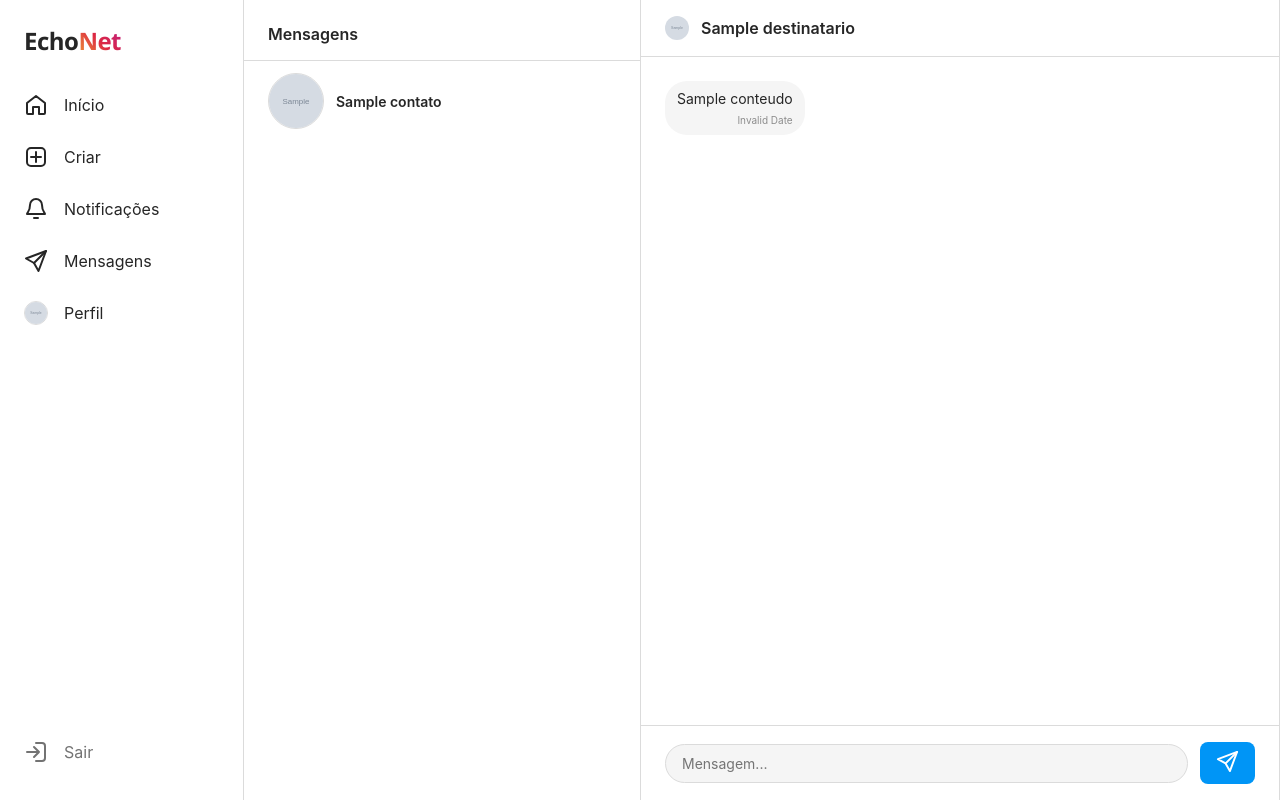
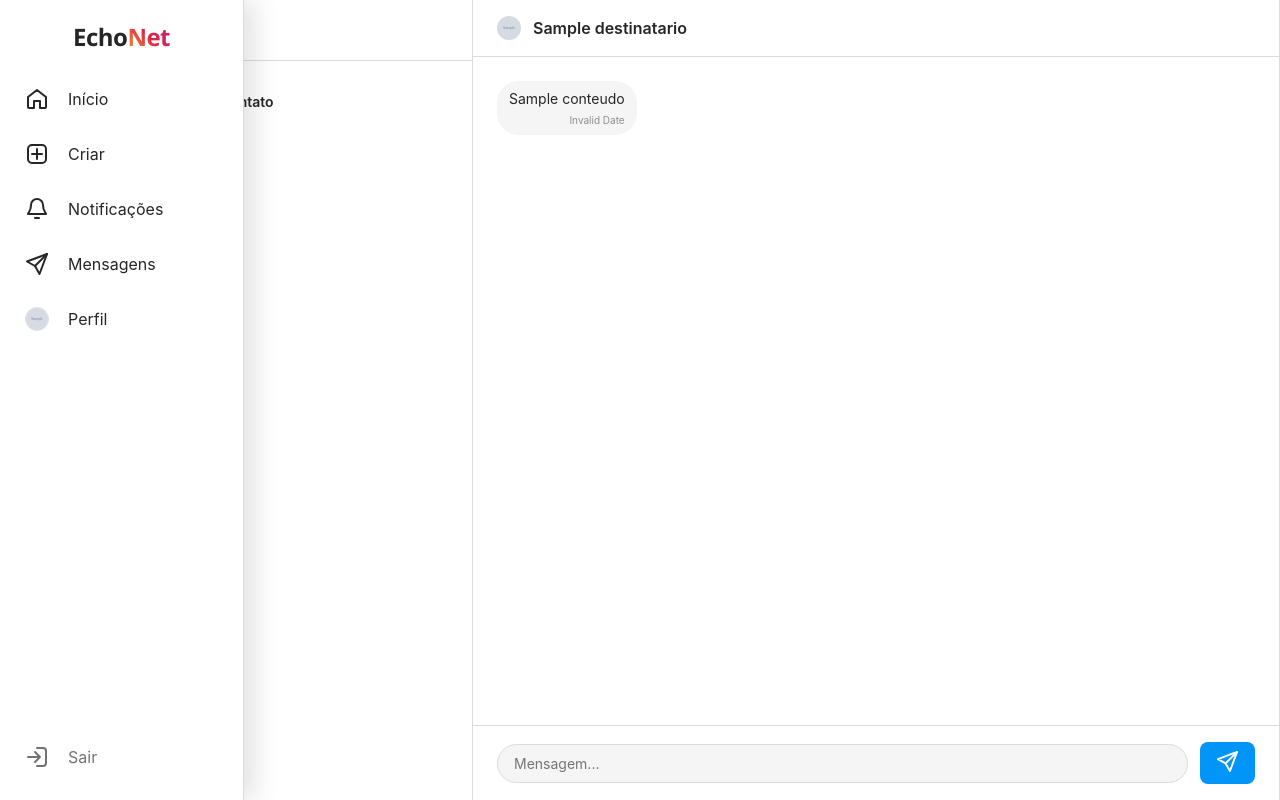
Before and after one commit to Carlin233/EchoNet, a Node project: template views/mensagens.ejs in a window 1280 px wide. Run offline with Node 20 templates, Linux system fonts and the light colour scheme; the template is opened without the code that fills it: most values are stand-ins (such as "Sample title", 1, 10 or a date in 2020); grey boxes marked "Sample" are stand-in pictures; some libraries are stand-ins or nearby versions.

Commit message:
Adicionar notificacoes com som e menu estilo Instagram

```diff
--- /dev/null
+++ b/public/css/echonet-enhancements.css
@@ -0,0 +1,151 @@
+/* EchoNet: navegação compacta com expansão ao passar o mouse + avisos em tempo real.
+   Carregar APÓS mobile-optimizations.css para preservar a barra inferior no celular. */
+@media (min-width: 769px) {
+  :root { --echonet-compact-sidebar: 76px; --echonet-open-sidebar: 244px; }
+  .sidebar {
+    width: var(--echonet-compact-sidebar);
+    padding: 12px 10px 18px;
+    align-items: stretch;
+    z-index: 1003;
+    overflow: visible;
+    box-shadow: none;
+    transition: width 190ms ease, box-shadow 190ms ease;
+  }
+  .sidebar:is(:hover, :focus-within) {
+    width: var(--echonet-open-sidebar);
+    box-shadow: 10px 0 26px rgba(0,0,0,.12);
+  }
+  .app-content { margin-left: var(--echonet-compact-sidebar) !important; }
+  .sidebar-brand {
+    min-height: 62px;
+    padding: 7px 7px 20px;
+    justify-content: center;
+    white-space: nowrap;
+  }
+  .sidebar-brand .brand-mark {
+    display: grid;
+    flex: 0 0 40px;
+    width: 40px;
+    height: 40px;
+    place-items: center;
+    background: var(--ig-gradient);
+    color: white;
+    font-size: 27px;
+    font-weight: 800;
+    border-radius: 13px;
+  }
+  .sidebar-brand .brand-full { display: none; }
+  .sidebar:is(:hover, :focus-within) .sidebar-brand .brand-mark { display: none; }
+  .sidebar:is(:hover, :focus-within) .sidebar-brand .brand-full { display: inline; }
+  .sidebar-nav { align-items: stretch; width: 100%; gap: 5px; }
+  .sidebar .logout-form { width: 100%; margin-top: auto; }
+  .sidebar-nav > .sidebar-link, .sidebar .logout-form > .sidebar-link {
+    display: flex;
+    justify-content: flex-start;
+    gap: 0;
+    align-items: center;
+    width: 100%;
+    height: 50px;
+    min-height: 50px;
+    padding: 0 15px;
+    white-space: nowrap;
+    border-radius: 12px;
+    position: relative;
+  }
+  .sidebar:is(:hover, :focus-within) .sidebar-nav > .sidebar-link,
+  .sidebar:is(:hover, :focus-within) .logout-form > .sidebar-link { gap: 19px; }
+  .sidebar .sidebar-link .sidebar-label {
+    display: inline-block;
+    visibility: hidden;
+    max-width: 0;
+    opacity: 0;
+    overflow: hidden;
+    transition: opacity 120ms ease;
+  }
+  .sidebar:is(:hover, :focus-within) .sidebar-link .sidebar-label {
+    visibility: visible;
+    max-width: 155px;
+    opacity: 1;
+  }
+  .sidebar .sidebar-link .nav-icon,
+  .sidebar .sidebar-profile-avatar { flex: 0 0 24px; width: 24px; height: 24px; }
+  .sidebar .sidebar-profile-avatar { border-radius: 50%; object-fit: cover; }
+  .sidebar .notification-nav-button .notification-badge:not([hidden]) {
+    position: absolute;
+    top: 2px;
+    right: auto;
+    left: 31px;
+    margin: 0;
+    min-width: 18px;
+    height: 18px;
+    padding: 1px 4px;
+  }
+  .sidebar:is(:hover, :focus-within) .notification-nav-button .notification-badge:not([hidden]) {
+    left: auto;
+    right: 10px;
+    top: 15px;
+  }
+  .notifications-panel { left: calc(var(--echonet-compact-sidebar) + 12px); }
+}
+@media (max-width: 768px) {
+  .sidebar-brand .brand-mark { display: none; }
+  .sidebar .sidebar-label { display: none !important; }
+  .notifications-panel { left: 0; }
+}
+.notification-sound-toggle {
+  border: 1px solid var(--border) !important;
+  padding: 7px 9px !important;
+  border-radius: 9px;
+  white-space: nowrap;
+  background: var(--bg-elevated) !important;
+  color: var(--text-primary) !important;
+  font-size: 12px !important;
+}
+.notification-sound-toggle[aria-pressed="false"] { opacity: .72; }
+.notification-toast-host {
+  position: fixed;
+  top: 20px;
+  right: 20px;
+  width: min(360px, calc(100vw - 24px));
+  display: flex;
+  flex-direction: column;
+  gap: 10px;
+  z-index: 1050;
+  pointer-events: none;
+}
+.notification-toast {
+  pointer-events: auto;
+  display: flex;
+  align-items: center;
+  gap: 11px;
+  min-height: 76px;
+  padding: 12px;
+  border-radius: 15px;
+  border: 1px solid var(--border);
+  background: var(--bg-card);
+  color: var(--text-primary);
+  box-shadow: 0 9px 32px rgba(0,0,0,.18);
+  animation: echonet-toast-in 210ms ease-out both;
+}
+.notification-toast-avatar { width: 40px; height: 40px; border-radius: 50%; object-fit: cover; flex: 0 0 40px; }
+.notification-toast-body { display: flex; flex: 1; min-width: 0; flex-direction: column; gap: 4px; }
+.notification-toast-heading { font-size: 13px; }
+.notification-toast-message { font-size: 13px; line-height: 1.35; overflow-wrap: anywhere; }
+.notification-toast-open { color: var(--accent); text-decoration: none; font-size: 13px; font-weight: 700; padding: 8px 2px; }
+.notification-toast-close { flex: 0 0 28px; width: 28px; height: 28px; background: none; border: none; color: var(--text-secondary); cursor: pointer; font-size: 22px; }
+@keyframes echonet-toast-in { from { opacity: 0; transform: translateY(-10px); } to { opacity: 1; transform: translateY(0); } }
+@media (max-width: 768px) {
+  .notification-toast-host {
+    top: calc(var(--mobile-header-height, 52px) + 10px);
+    right: 10px;
+    width: calc(100vw - 20px);
+  }
+  .notification-toast { min-height: 72px; }
+  .notifications-actions { gap: 6px; }
+  .notifications-header { flex-wrap: wrap; }
+  .notification-sound-toggle { font-size: 11px !important; padding: 6px !important; }
+}
+@media (prefers-reduced-motion: reduce) {
+  .sidebar, .sidebar .sidebar-label { transition: none !important; }
+  .notification-toast { animation: none; }
+}
--- a/views/index.ejs
+++ b/views/index.ejs
@@ -7,6 +7,7 @@
   <link rel="stylesheet" href="https://cdnjs.cloudflare.com/ajax/libs/font-awesome/6.5.0/css/all.min.css" />
   <link rel="stylesheet" href="/css/stories-notifications.css" /><link rel="stylesheet" href="/css/global.css" /><link rel="stylesheet" href="/css/sidebar.css" /><link rel="stylesheet" href="/css/feed.css" /><link rel="stylesheet" href="/css/modal.css" /><link rel="stylesheet" href="/css/responsive.css" /><link rel="stylesheet" href="/css/functions.css" />
   <link rel="stylesheet" href="/css/mobile-optimizations.css" />
+  <link rel="stylesheet" href="/css/echonet-enhancements.css?v=20261120" />
 </head>
 <body class="app-layout">
   <%- include('partials/sidebar') %>
@@ -43,6 +44,6 @@
   <%- include('partials/modal-post') %>
   <%- include('partials/notifications') %>
   <%- include('partials/stories') %>
-  <script src="/js/common.js" defer></script><script src="/js/notifications.js" defer></script><script src="/js/stories.js" defer></script><script src="/js/feed.js?v=mobile-202611" defer></script>
+  <script src="/js/common.js" defer></script><script src="/js/notifications.js?v=20261120" defer></script><script src="/js/stories.js" defer></script><script src="/js/feed.js?v=mobile-202611" defer></script>
 </body>
 </html>
--- a/views/mensagens.ejs
+++ b/views/mensagens.ejs
@@ -15,6 +15,7 @@
   <link rel="stylesheet" href="/css/responsive.css" />
   <link rel="stylesheet" href="/css/functions.css" />
   <link rel="stylesheet" href="/css/mobile-optimizations.css" />
+  <link rel="stylesheet" href="/css/echonet-enhancements.css?v=20261120" />
 </head>
 <body class="app-layout chat-layout <%= destinatario ? 'chat-conversation' : 'chat-list' %>">
   <%- include('partials/sidebar') %>
@@ -102,7 +103,7 @@
   <%- include('partials/modal-post') %>
   <%- include('partials/notifications') %>
 
-  <script src="/js/common.js" defer></script><script src="/js/notifications.js" defer></script>
+  <script src="/js/common.js" defer></script><script src="/js/notifications.js?v=20261120" defer></script>
   <script src="/js/chat.js?v=mobile-202611" defer></script>
 </body>
 </html>
--- a/views/partials/notifications.ejs
+++ b/views/partials/notifications.ejs
@@ -1,5 +1,6 @@
 <div class="notifications-backdrop" id="notificationsBackdrop" hidden></div>
 <section class="notifications-panel" id="notificationsPanel" role="dialog" aria-modal="false" aria-label="Notificações" hidden>
-  <header class="notifications-header"><h2>Notificações</h2><div class="notifications-actions"><button type="button" id="notificationsReadAll" title="Marcar tudo como lido">Marcar lidas</button><button type="button" id="notificationsClose" aria-label="Fechar notificações"><span aria-hidden="true">&times;</span></button></div></header>
+  <header class="notifications-header"><h2>Notificações</h2><div class="notifications-actions"><button type="button" id="notificationsSoundToggle" class="notification-sound-toggle" aria-pressed="true" title="Ativar ou silenciar o som">🔊 Som ligado</button><button type="button" id="notificationsReadAll" title="Marcar tudo como lido">Marcar lidas</button><button type="button" id="notificationsClose" aria-label="Fechar notificações"><span aria-hidden="true">&times;</span></button></div></header>
   <div class="notifications-items" id="notificationsItems" aria-live="polite"><p>Carregando...</p></div>
 </section>
+<div class="notification-toast-host" id="notificationToasts" role="status" aria-live="polite" aria-label="Avisos novos"></div>
--- a/views/partials/sidebar.ejs
+++ b/views/partials/sidebar.ejs
@@ -1,30 +1,30 @@
-<aside class="sidebar">
+<aside class="sidebar" aria-label="Menu principal">
   <a href="/" class="sidebar-brand" title="EchoNet">
-    <span class="brand-echo">Echo</span><span class="brand-net">Net</span>
+    <span class="brand-mark" aria-hidden="true">E</span><span class="brand-full"><span class="brand-echo">Echo</span><span class="brand-net">Net</span></span>
   </a>
-  <nav class="sidebar-nav">
+  <nav class="sidebar-nav" aria-label="Navegação">
     <a href="/" class="sidebar-link <%= currentPage === 'home' ? 'active' : '' %>" title="Página inicial">
       <svg class="nav-icon" viewBox="0 0 24 24" fill="none" stroke="currentColor" stroke-width="2" stroke-linecap="round" stroke-linejoin="round" aria-hidden="true"><path d="m3 10 9-7 9 7v10a1 1 0 0 1-1 1h-5v-7H9v7H4a1 1 0 0 1-1-1z"/></svg>
-      <span>Início</span>
+      <span class="sidebar-label">Início</span>
     </a>
     <a href="#" class="sidebar-link sidebar-create" id="abrirModal" title="Criar">
       <svg class="nav-icon" viewBox="0 0 24 24" fill="none" stroke="currentColor" stroke-width="2" stroke-linecap="round" stroke-linejoin="round" aria-hidden="true"><rect x="3" y="3" width="18" height="18" rx="4"/><path d="M12 7v10M7 12h10"/></svg>
-      <span>Criar</span>
+      <span class="sidebar-label">Criar</span>
     </a>
     <button type="button" class="sidebar-link notification-nav-button notification-trigger" aria-label="Abrir notificações" aria-haspopup="dialog" aria-expanded="false" title="Notificações">
-      <svg class="nav-icon" viewBox="0 0 24 24" fill="none" stroke="currentColor" stroke-width="2" stroke-linecap="round" stroke-linejoin="round" aria-hidden="true"><path d="M18 8a6 6 0 0 0-12 0c0 7-3 7-3 9h18c0-2-3-2-3-9"/><path d="M10 21h4"/></svg><span>Notificações</span><span class="notification-badge" hidden>0</span>
+      <svg class="nav-icon" viewBox="0 0 24 24" fill="none" stroke="currentColor" stroke-width="2" stroke-linecap="round" stroke-linejoin="round" aria-hidden="true"><path d="M18 8a6 6 0 0 0-12 0c0 7-3 7-3 9h18c0-2-3-2-3-9"/><path d="M10 21h4"/></svg><span class="sidebar-label">Notificações</span><span class="notification-badge" hidden>0</span>
     </button>
     <a href="/mensagens" class="sidebar-link <%= currentPage === 'mensagens' ? 'active' : '' %>" title="Mensagens">
       <svg class="nav-icon" viewBox="0 0 24 24" fill="none" stroke="currentColor" stroke-width="2" stroke-linecap="round" stroke-linejoin="round" aria-hidden="true"><path d="m22 2-7.5 20-4.5-8-8-4.5L22 2Z"/><path d="M22 2 10 14"/></svg>
-      <span>Mensagens</span>
+      <span class="sidebar-label">Mensagens</span>
     </a>
     <a href="/perfil" class="sidebar-link <%= currentPage === 'perfil' ? 'active' : '' %>" title="Perfil">
       <img src="<%= myAvatar %>" class="sidebar-profile-avatar" alt="" width="24" height="24">
-      <span>Perfil</span>
+      <span class="sidebar-label">Perfil</span>
     </a>
     <form action="/logout" method="POST" class="logout-form"><input type="hidden" name="_csrf" value="<%= csrfToken %>"><button type="submit" class="sidebar-link sidebar-logout sidebar-logout-desktop" title="Sair">
       <svg class="nav-icon" viewBox="0 0 24 24" fill="none" stroke="currentColor" stroke-width="2" stroke-linecap="round" stroke-linejoin="round" aria-hidden="true"><path d="M10 17l5-5-5-5M15 12H3"/><path d="M12 3h6a3 3 0 0 1 3 3v12a3 3 0 0 1-3 3h-6"/></svg>
-      <span>Sair</span>
+      <span class="sidebar-label">Sair</span>
     </button></form>
   </nav>
 </aside>
--- a/views/perfil.ejs
+++ b/views/perfil.ejs
@@ -7,6 +7,7 @@
   <link rel="stylesheet" href="https://cdnjs.cloudflare.com/ajax/libs/font-awesome/6.5.0/css/all.min.css">
   <link rel="stylesheet" href="/css/stories-notifications.css"><link rel="stylesheet" href="/css/global.css"><link rel="stylesheet" href="/css/sidebar.css"><link rel="stylesheet" href="/css/perfil.css"><link rel="stylesheet" href="/css/modal.css"><link rel="stylesheet" href="/css/responsive.css"><link rel="stylesheet" href="/css/functions.css">
   <link rel="stylesheet" href="/css/mobile-optimizations.css" />
+  <link rel="stylesheet" href="/css/echonet-enhancements.css?v=20261120" />
 </head>
 <body class="app-layout">
   <%- include('partials/sidebar') %>
@@ -52,6 +53,6 @@
     <form id="editProfileForm"><label>Nome de exibição<input name="display_name" maxlength="60" value="<%= owner.display_name || '' %>"></label><label>Biografia<textarea name="bio" maxlength="300" rows="5"><%= owner.bio || '' %></textarea></label><p class="profile-notice" id="editStatus"></p><button type="submit">Salvar alterações</button></form></div></div><% } %>
   <%- include('partials/modal-post') %>
   <%- include('partials/notifications') %>
-  <script src="/js/common.js" defer></script><script src="/js/notifications.js" defer></script><script src="/js/profile.js" defer></script>
+  <script src="/js/common.js" defer></script><script src="/js/notifications.js?v=20261120" defer></script><script src="/js/profile.js" defer></script>
 </body>
 </html>
```
Also changed, not shown: public/js/notifications.js (+148 -45 lines).
